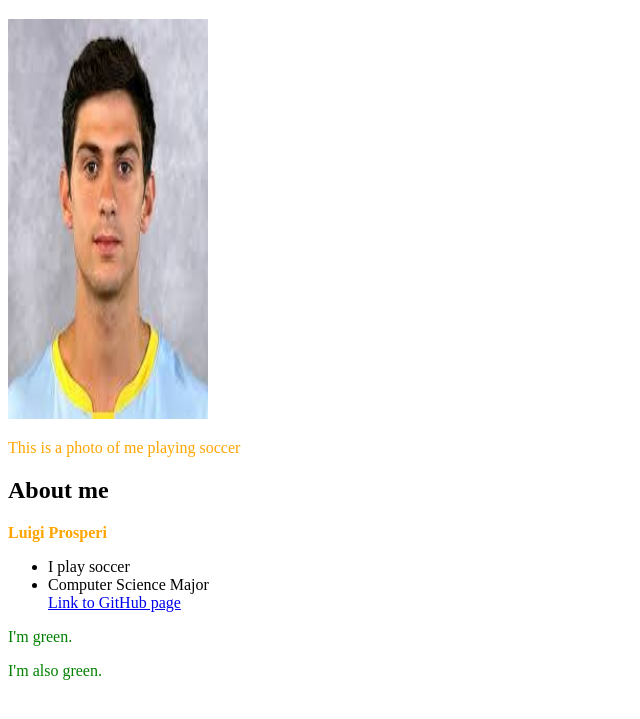
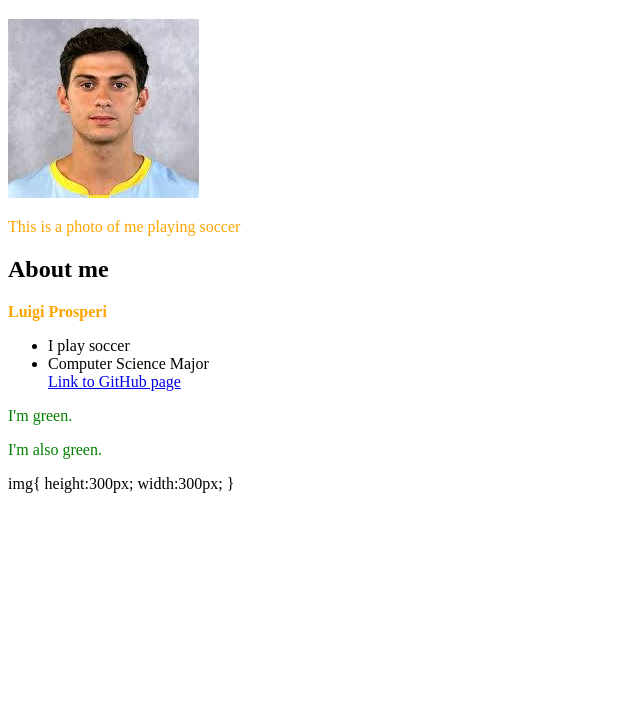
Before and after one commit to Prosperi12/Something, a plain HTML site: page index.html in a window 1280 px wide. Shown: the part 61-780 px from the top of the page, without its empty margins (0-640 px from the left). Drawn offline with Linux system fonts and the light colour scheme.

Commit message:
Update index.html

```diff
--- a/index.html
+++ b/index.html
@@ -5,7 +5,7 @@
   </head>
   <body>
     <h1>Luigi Prosperi the GOAT</h1>
-    <img src="download.jpg" alt="Luigi Prosperi" height="400" width="200">
+    <img src="download.jpg" alt="Luigi Prosperi">
     <p>This is a photo of me playing soccer</p>
 
     <h2>About me</h2>
@@ -27,6 +27,11 @@
       I'm also green.
     </p>
 
+    img{
+    height:300px;
+    width:300px;
+    }
+
 
 
 
```
